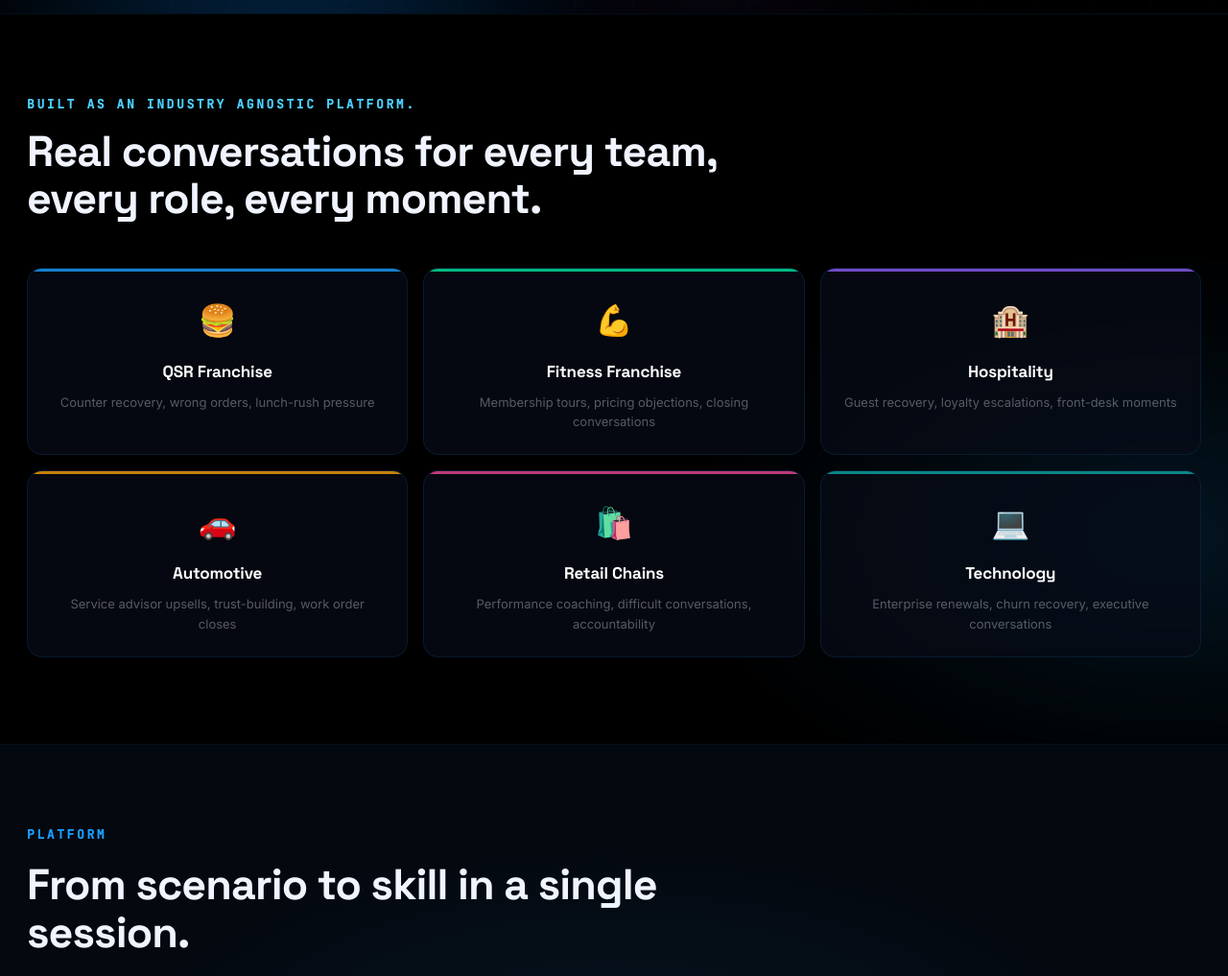
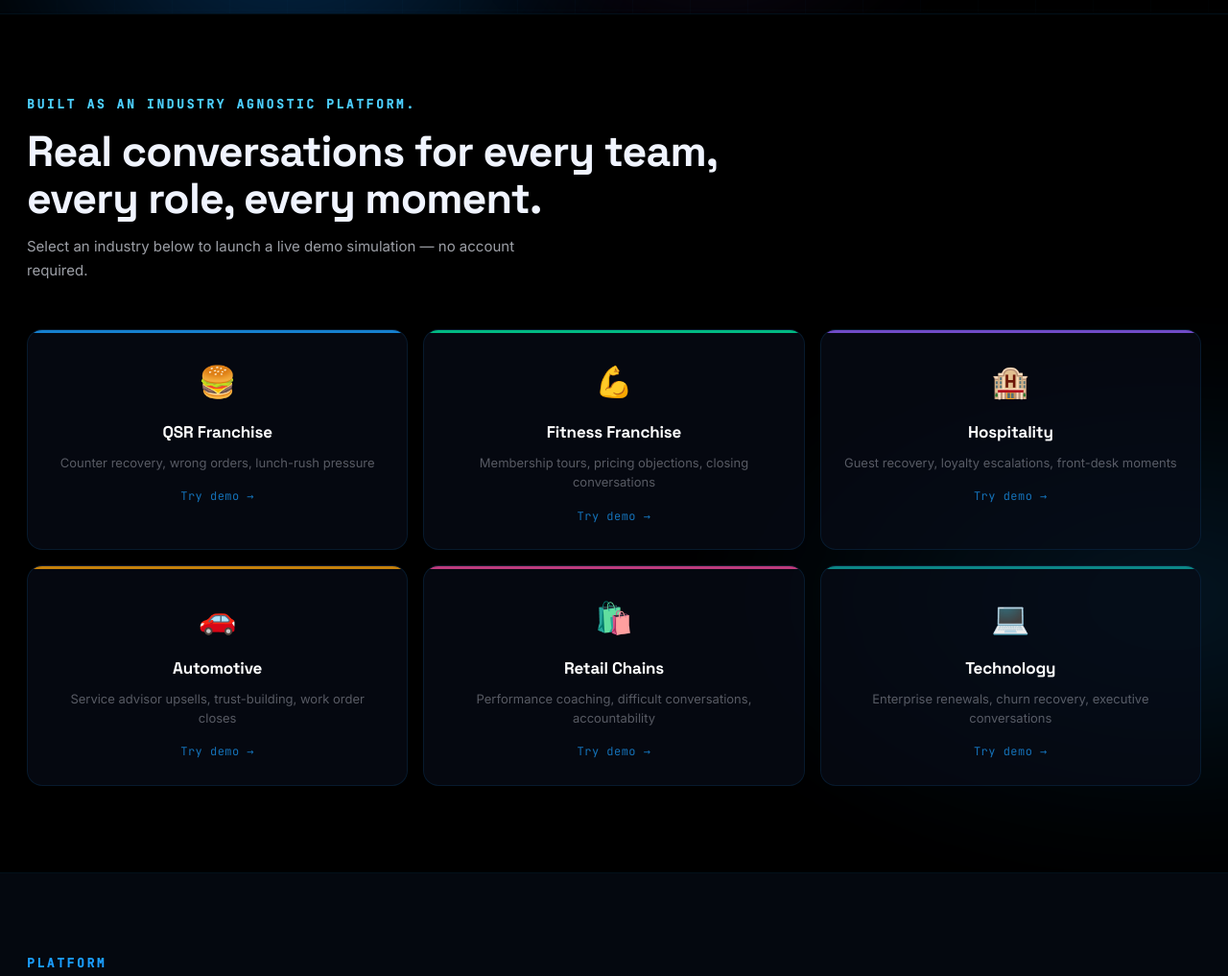
Before and after one commit to hamzaclinicalai/Bullettrain, a Flask app: page / in a window 1280 px wide. Shown: the part 790-1807 px from the top of the page at 96% size. Run offline with Flask 3, Linux system fonts and the light colour scheme.

Commit message:
Home: clarify industry cards are demo links
Add subtitle under section heading explaining cards launch demos,
add "Try demo →" label inside each card with hover brightening

https://claude.ai/code/session_017MX7MC6vchbLRgjTJwwUw9

```diff
--- a/bullettrain-demo/static/css/styles.css
+++ b/bullettrain-demo/static/css/styles.css
@@ -836,6 +836,20 @@ p { margin: 0; }
   line-height: 1.55;
 }
 
+.industry-card-cta {
+  margin-top: 16px;
+  font-size: 12px;
+  font-family: var(--font-mono);
+  color: var(--accent);
+  letter-spacing: 0.04em;
+  opacity: 0.7;
+  transition: opacity 0.2s;
+}
+
+.industry-card:hover .industry-card-cta {
+  opacity: 1;
+}
+
 /* ============================================================
    SECTIONS
    ============================================================ */
--- a/bullettrain-demo/templates/index.html
+++ b/bullettrain-demo/templates/index.html
@@ -53,6 +53,7 @@
     <div class="section-head reveal" style="margin-bottom:48px;">
       <span class="eyebrow on-dark">Built as an industry agnostic platform.</span>
       <h2 style="margin-top:12px;">Real conversations for every team, every role, every moment.</h2>
+      <p style="margin-top:14px;font-size:15px;color:var(--text-secondary);">Select an industry below to launch a live demo simulation — no account required.</p>
     </div>
     <div class="industry-grid">
 
@@ -60,6 +61,7 @@
         <div class="industry-card-icon">🍔</div>
         <div class="industry-card-name">QSR Franchise</div>
         <div class="industry-card-desc">Counter recovery, wrong orders, lunch-rush pressure</div>
+        <div class="industry-card-cta">Try demo →</div>
         <div class="industry-card-rail" style="background:var(--accent);"></div>
       </a>
 
@@ -67,6 +69,7 @@
         <div class="industry-card-icon">💪</div>
         <div class="industry-card-name">Fitness Franchise</div>
         <div class="industry-card-desc">Membership tours, pricing objections, closing conversations</div>
+        <div class="industry-card-cta">Try demo →</div>
         <div class="industry-card-rail" style="background:var(--signal-green);"></div>
       </a>
 
@@ -74,6 +77,7 @@
         <div class="industry-card-icon">🏨</div>
         <div class="industry-card-name">Hospitality</div>
         <div class="industry-card-desc">Guest recovery, loyalty escalations, front-desk moments</div>
+        <div class="industry-card-cta">Try demo →</div>
         <div class="industry-card-rail" style="background:var(--signal-purple);"></div>
       </a>
 
@@ -81,6 +85,7 @@
         <div class="industry-card-icon">🚗</div>
         <div class="industry-card-name">Automotive</div>
         <div class="industry-card-desc">Service advisor upsells, trust-building, work order closes</div>
+        <div class="industry-card-cta">Try demo →</div>
         <div class="industry-card-rail" style="background:#F59E0B;"></div>
       </a>
 
@@ -88,6 +93,7 @@
         <div class="industry-card-icon">🛍️</div>
         <div class="industry-card-name">Retail Chains</div>
         <div class="industry-card-desc">Performance coaching, difficult conversations, accountability</div>
+        <div class="industry-card-cta">Try demo →</div>
         <div class="industry-card-rail" style="background:#EC4899;"></div>
       </a>
 
@@ -95,6 +101,7 @@
         <div class="industry-card-icon">💻</div>
         <div class="industry-card-name">Technology</div>
         <div class="industry-card-desc">Enterprise renewals, churn recovery, executive conversations</div>
+        <div class="industry-card-cta">Try demo →</div>
         <div class="industry-card-rail" style="background:#0EA5A4;"></div>
       </a>
 
```
